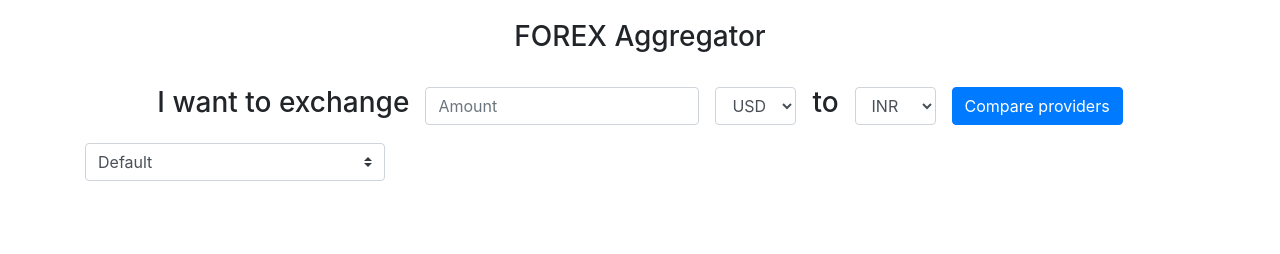
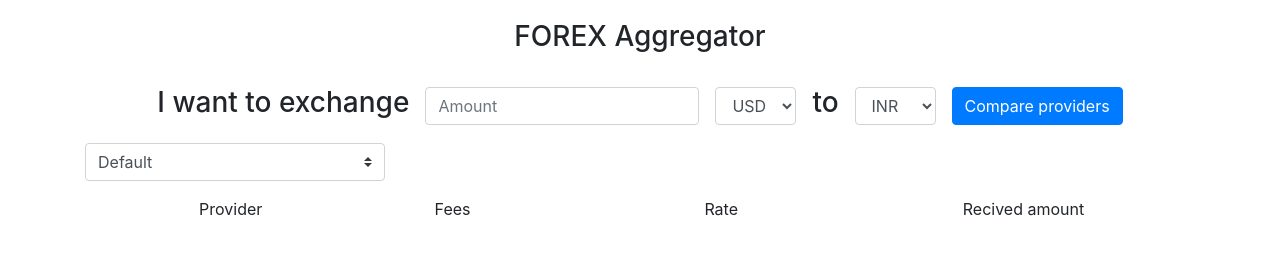
Before and after one commit to harshitjaiswal27/WU-Techathon, a plain HTML site: page Index.html in a window 1280 px wide. Drawn offline with nearby package versions, Linux system fonts and the light colour scheme.

Commit message:
added headings for table

```diff
--- a/Index.html
+++ b/Index.html
@@ -53,6 +53,12 @@
             <option value="sortByFee_Asc">Fee - Low to High</option>
             <option value="sortByFee_Dsc">Fee - High to Low</option>
         </select>
+        <div class="row">
+            <div class="col-2" style="margin-left: 10%; ">Provider</div>
+            <div class="col-2" style="margin-left: 4%;">Fees</div>
+            <div class="col-2" style="margin-left: 7%;">Rate</div>
+            <div class="col-2" style="margin-left: 6%;">Recived amount</div>
+          </div>
 
         <ul id="myList" style="list-style-type: none;">
         </ul>
```
